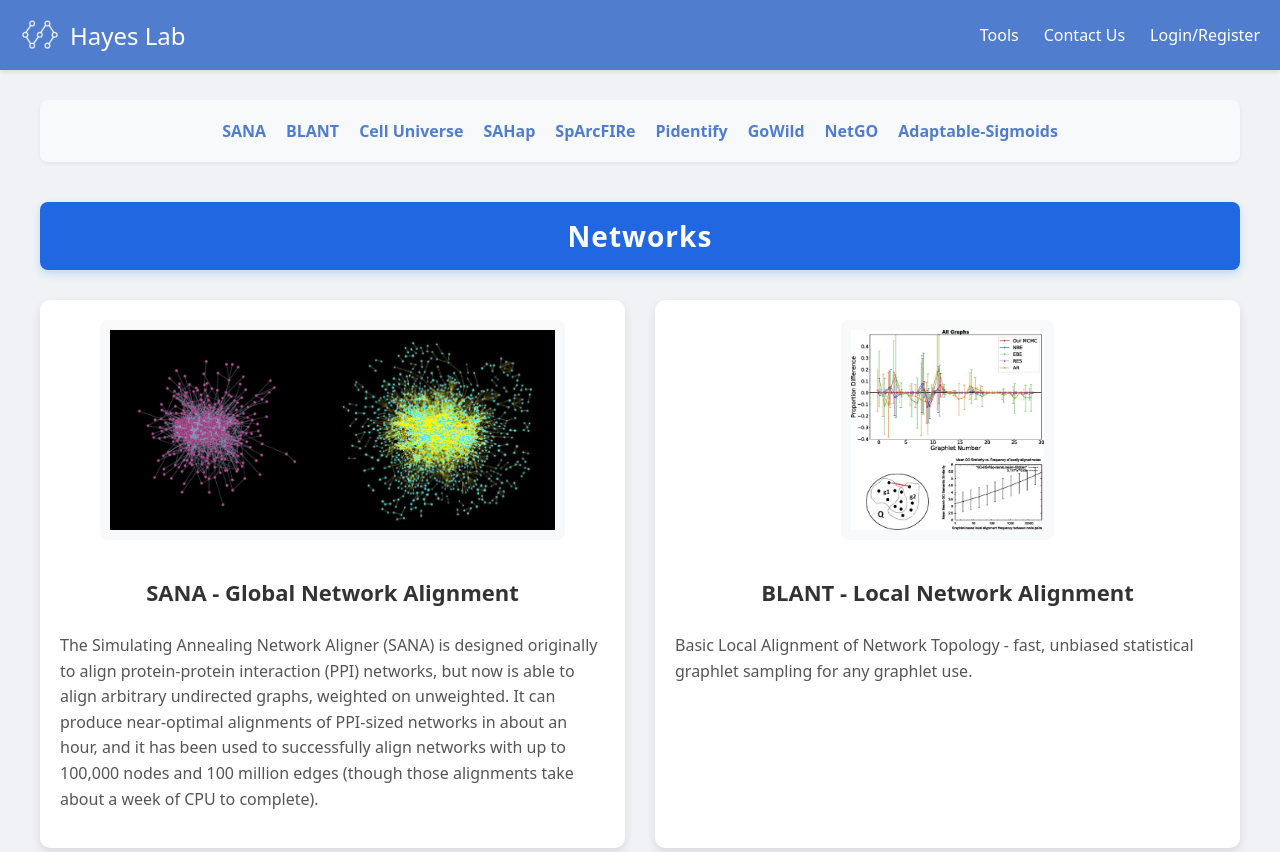
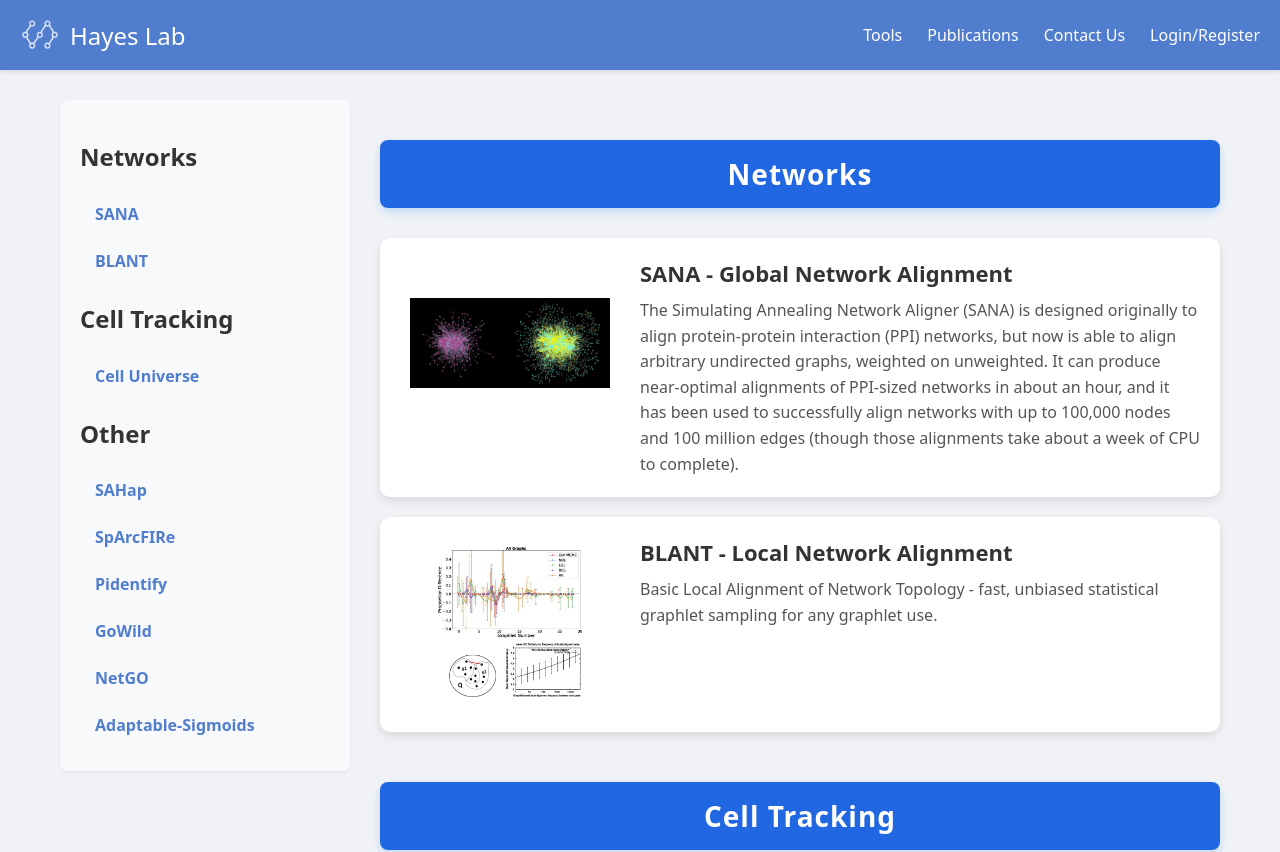
Before and after one commit to shayanhalder/hayeslab-home-page, a React (Vite) app: page /tools in a window 1280 px wide. Shown: the top 852 px of the page. Built offline with nearby package versions, Linux system fonts and the light colour scheme.

Commit message:
sidebar + rows

```diff
--- a/src/App.css
+++ b/src/App.css
@@ -169,44 +169,50 @@ main {
 }
 
 .projects-grid {
-  display: grid;
-  grid-template-columns: repeat(auto-fit, minmax(300px, 1fr));
-  gap: 30px;
-  justify-content: center;
+  display: flex;
+  flex-direction: column;
+  gap: 20px;
   margin-bottom: 50px;
 }
 
-.project-display {
+.project-row {
+  display: flex;
+  gap: 40px;
   background-color: #fff;
   border-radius: 10px;
   box-shadow: 0 4px 10px rgba(0, 0, 0, 0.1);
   padding: 20px;
-  text-align: center;
-  display: flex;
-  flex-direction: column;
-  align-items: center;
   transition: transform 0.2s ease-in-out, box-shadow 0.2s ease-in-out;
 }
 
-.project-display:hover {
-  transform: translateY(-5px);
+.project-row:hover {
+  transform: translateY(-2px);
   box-shadow: 0 6px 15px rgba(0, 0, 0, 0.15);
 }
 
+.project-image-container {
+  flex-shrink: 0;
+  width: 200px;
+}
+
 .project-image {
-  max-width: 100%;
-  height: 200px;
+  width: 100%;
+  height: 150px;
   object-fit: contain;
   border-radius: 8px;
-  margin-bottom: 15px;
-  background-color: #f8f9fa;
+  background-color: #ffffff;
   padding: 10px;
+}
+
+.project-content {
+  flex-grow: 1;
+  min-width: 0;
 }
 
 .project-title {
   font-size: 22px;
   color: #333;
-  margin-bottom: 10px;
+  margin: 0 0 10px 0;
   font-weight: 600;
 }
 
@@ -214,23 +220,31 @@ main {
   font-size: 16px;
   color: #555;
   line-height: 1.6;
-  text-align: left;
-  flex-grow: 1;
+  margin: 0;
 }
 
 .project-link-title {
   text-decoration: none;
-  /* Remove underline */
   color: inherit;
-  /* Inherit color from parent (h3) */
-  /* You can add hover effects here if desired */
 }
 
 .project-link-title:hover {
   text-decoration: underline;
-  /* Add underline on hover */
 }
 
+@media (max-width: 768px) {
+  .project-row {
+    flex-direction: column;
+  }
+
+  .project-image-container {
+    width: 100%;
+  }
+
+  .project-image {
+    height: 200px;
+  }
+}
 
 /* Responsive adjustments (from previous response, ensure these are present) */
 @media (max-width: 768px) {
@@ -279,3 +293,72 @@ main {
     /* Example, adjust as needed if header height changes significantly */
   }
 }
+
+.tools-content-wrapper {
+  display: flex;
+  gap: 30px;
+  max-width: 1400px;
+  margin: 0 auto;
+  padding: 0 20px;
+}
+
+.tools-nav-sidebar {
+  width: 250px;
+  flex-shrink: 0;
+  background-color: #f8f9fa;
+  border-radius: 8px;
+  padding: 20px;
+  box-shadow: 0 2px 4px rgba(0, 0, 0, 0.05);
+  height: fit-content;
+  position: sticky;
+  top: 100px;
+}
+
+.tool-link-sidebar {
+  display: block;
+  color: #507DCD;
+  text-decoration: none;
+  font-weight: 600;
+  padding: 10px 15px;
+  margin: 5px 0;
+  border-radius: 6px;
+  transition: all 0.2s ease-in-out;
+}
+
+.tool-link-sidebar:hover {
+  background-color: #e9ecef;
+  color: #0056b3;
+}
+
+.tools-main-content {
+  flex-grow: 1;
+  min-width: 0; /* Prevents flex item from overflowing */
+}
+
+@media (max-width: 1024px) {
+  .tools-content-wrapper {
+    flex-direction: column;
+  }
+
+  .tools-nav-sidebar {
+    width: 100%;
+    position: static;
+    margin-bottom: 20px;
+  }
+}
+
+.sidebar-section {
+  margin-bottom: 25px;
+}
+
+.sidebar-section h2 {
+  color: #2067e1;
+  font-size: 1.2em;
+  margin: 0 0 10px 0;
+  padding: 0 15px;
+  font-weight: 600;
+}
+
+.sidebar-section:last-child {
+  margin-bottom: 0;
+}
--- a/src/components/Header.tsx
+++ b/src/components/Header.tsx
@@ -21,7 +21,7 @@ const Header: React.FC = () => {
       </div>
       <nav className="header-nav">
         <Link to="/tools" className="nav-link">Tools</Link>
-
+        <Link to="/publications" className="nav-link">Publications</Link>
         <a href="/contact" className="nav-link">Contact Us</a>
         <a href="/login" className="nav-link">Login/Register</a>
       </nav>
--- a/src/components/ProjectCard.tsx
+++ b/src/components/ProjectCard.tsx
@@ -12,12 +12,12 @@ interface ProjectCardProps {
 
 const ProjectCard: React.FC<ProjectCardProps> = ({ name, imageUrl, description, projectUrl }) => {
   return (
-    // Use the class name defined in App.css for styling
-    <div className="project-display">
-      {/* Use the class name for the image as well */}
+    <div className="project-row">
+      <div className="project-image-container">
         <img src={imageUrl} alt={name} className="project-image" />
+      </div>
+      <div className="project-content">
         <h3 className="project-title">
-        {/* Link the title if projectUrl is provided */}
           {projectUrl ? (
             <a href={projectUrl} target="_blank" rel="noopener noreferrer" className="project-link-title">
               {name}
@@ -28,6 +28,7 @@ const ProjectCard: React.FC<ProjectCardProps> = ({ name, imageUrl, description,
         </h3>
         <p className="project-description">{description}</p>
       </div>
+    </div>
   );
 };
 
--- a/src/components/ToolsPage.tsx
+++ b/src/components/ToolsPage.tsx
@@ -11,14 +11,37 @@ const ToolsPage: React.FC = () => {
 
   return (
     <div className="tools-page">
-      <nav className="tools-nav-top">
+      {/* <nav className="tools-nav-top">
         {projects.map(project => (
           <a key={project.id} href={project.projectUrl} className="tool-link-top">
             {project.name.split(' - ')[0]}
           </a>
         ))}
+      </nav> */}
+
+      <div className="tools-content-wrapper">
+        <nav className="tools-nav-sidebar">
+          <h2>Networks</h2>
+          {networksProjects.map(project => (
+            <a key={project.id} href={project.projectUrl} className="tool-link-sidebar">
+              {project.name.split(' - ')[0]}
+            </a>
+          ))}
+          <h2>Cell Tracking</h2>
+          {cellTrackingProjects.map(project => (
+            <a key={project.id} href={project.projectUrl} className="tool-link-sidebar">
+              {project.name.split(' - ')[0]}
+            </a>
+          ))}
+          <h2>Other</h2>
+          {otherProjects.map(project => (
+            <a key={project.id} href={project.projectUrl} className="tool-link-sidebar">
+              {project.name.split(' - ')[0]}
+            </a>
+          ))}
         </nav>
 
+        <div className="tools-main-content">
           <section className="category-section">
             <h2 className="category-header networks-header">Networks</h2>
             <div className="projects-grid">
@@ -64,6 +87,8 @@ const ToolsPage: React.FC = () => {
             </div>
           </section>
         </div>
+      </div>
+    </div>
   );
 };
 
--- a/src/data/projects.ts
+++ b/src/data/projects.ts
@@ -24,7 +24,7 @@ const projects: Project[] = [
     name: 'BLANT - Local Network Alignment',
     imageUrl: '/assets/blant.jpeg',
     description: 'Basic Local Alignment of Network Topology - fast, unbiased statistical graphlet sampling for any graphlet use.',
-    projectUrl: '#blant', // Placeholder link
+    projectUrl: 'https://github.com/waynebhayes/BLANT', // Placeholder link
   },
   {
     id: 'cell-universe',
@@ -32,7 +32,7 @@ const projects: Project[] = [
     name: 'Cell Universe',
     imageUrl: '/assets/cell-tracking.gif',
     description: 'Tracks the movement of cells from a video source. See the docs directory for our first published paper, also found at https://www.mbp.com/1999-4803/16/251. The Python directory once worked well in 2D, with bacteria-shaped cells. The 3D Python code was experimental, but was abandoned after the complexity time it elapsed working due to Python\'s inherent scalability, at which point we moved to C++.',
-    projectUrl: '#cell-universe',
+    projectUrl: 'https://github.com/waynebhayes/CellUniverse',
   },
   {
     id: 'sahap',
@@ -40,7 +40,7 @@ const projects: Project[] = [
     name: 'SAHap',
     imageUrl: '/assets/placeholder-image.png',
     description: 'Description for SAHap goes here.',
-    projectUrl: '#sahap',
+    projectUrl: 'https://github.com/waynebhayes/SAHap',
   },
   {
     id: 'sparcfire',
@@ -48,7 +48,7 @@ const projects: Project[] = [
     name: 'SpArcFIRe',
     imageUrl: '/assets/sparcfire.jpg',
     description: 'Description for SpArcFIRe goes here.',
-    projectUrl: '#sparcfire',
+    projectUrl: 'https://github.com/waynebhayes/SpArcFiRe',
   },
   {
     id: 'pidentify',
@@ -56,7 +56,7 @@ const projects: Project[] = [
     name: 'Pidentify',
     imageUrl: '/assets/placeholder-image.png',
     description: 'Description for Pidentify goes here.',
-    projectUrl: '#pidentify',
+    projectUrl: 'https://github.com/waynebhayes/Pidentify',
   },
   {
     id: 'gowild',
@@ -64,7 +64,7 @@ const projects: Project[] = [
     name: 'GoWild',
     imageUrl: '/assets/placeholder-image.png',
     description: 'Description for GoWild goes here.',
-    projectUrl: '#gowild',
+    projectUrl: 'https://github.com/waynebhayes/GoWild',
   },
   {
     id: 'netgo',
@@ -72,7 +72,7 @@ const projects: Project[] = [
     name: 'NetGO',
     imageUrl: '/assets/placeholder-image.png',
     description: 'Description for NetGO goes here.',
-    projectUrl: '#netgo',
+    projectUrl: 'https://github.com/waynebhayes/NetGO',
   },
   {
     id: 'adaptable-sigmoids',
@@ -80,7 +80,7 @@ const projects: Project[] = [
     name: 'Adaptable-Sigmoids',
     imageUrl: '/assets/placeholder-image.png',
     description: 'Description for Adaptable-Sigmoids goes here.',
-    projectUrl: '#adaptable-sigmoids',
+    projectUrl: 'https://github.com/waynebhayes/Adaptable-Sigmoids',
   },
 ];
 
```
Lines whose indentation alone changed are shown as unchanged.
